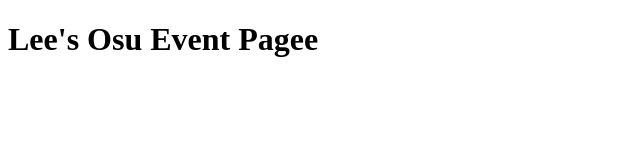
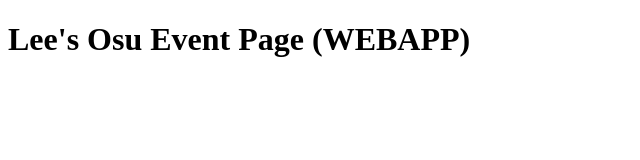
Before and after one commit to CodeMira05/CodeMira05.github.io, a plain HTML site: page index.html in a window 1280 px wide. Shown: the whole page, without its empty margins (0-640 px from the left). Drawn offline with Linux system fonts and the light colour scheme.

Commit message:
Beschreibung deiner Änderung

```diff
--- a/index.html
+++ b/index.html
@@ -2,6 +2,6 @@
 <html>
   <head></head>
   <body>
-    <h1>Lee's Osu Event Pagee</h1>
+    <h1>Lee's Osu Event Page (WEBAPP)</h1>
   </body>
 </html>
```
